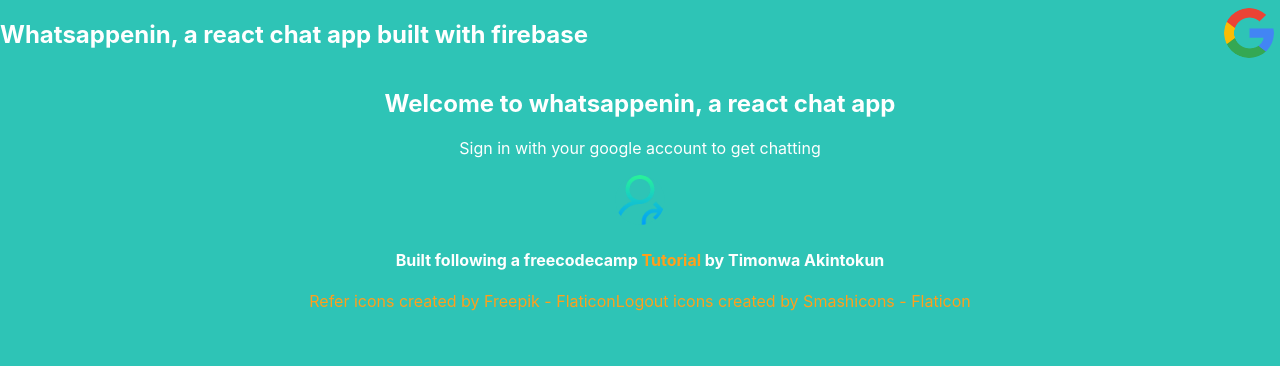
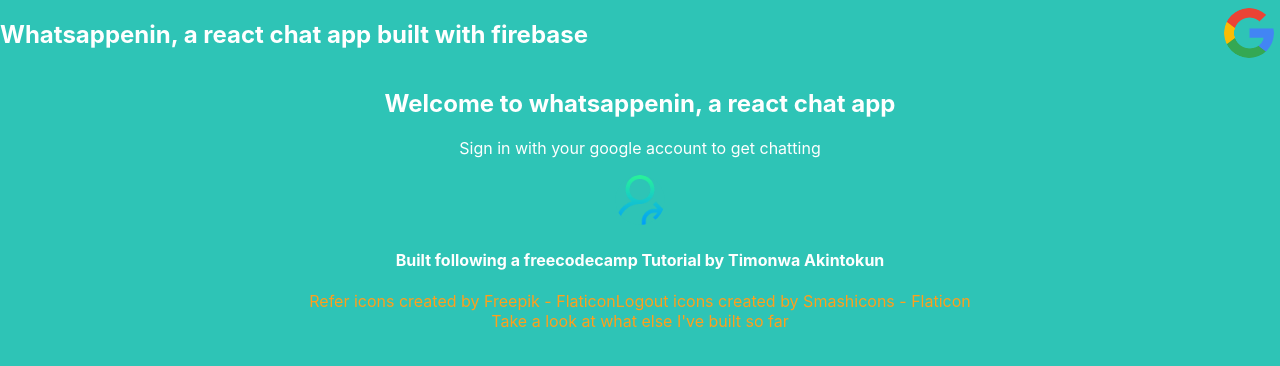
Before and after one commit to innes-ireland/whatsappenin_chat_app_firebase_backend, a React (Create React App) app: page / in a window 1280 px wide. In both pictures the pointer is over the link "Tutorial". Shown: the top 366 px of the page. Built offline with nearby package versions, Linux system fonts and the light colour scheme; no server answers.

Commit message:
link to folio added, styling on footer links

```diff
--- a/src/components/Footer.jsx
+++ b/src/components/Footer.jsx
@@ -6,6 +6,10 @@
             <h4> Built following a freecodecamp <a href="https://www.freecodecamp.org/news/building-a-real-time-chat-app-with-reactjs-and-firebase/"> Tutorial </a> by Timonwa Akintokun</h4>
             <a href="https://www.flaticon.com/free-icons/refer" title="refer icons">Refer icons created by Freepik - Flaticon</a>
             <a href="https://www.flaticon.com/free-icons/logout" title="logout icons">Logout icons created by Smashicons - Flaticon</a>
+            <div className="myPortfolio">
+                <a href="https://linktr.ee/innesireland"> Take a look at what else I've built so far</a>
+            </div>
         </div>
+
     )
 }
--- a/src/stylesheets/footerStyleSheet.css
+++ b/src/stylesheets/footerStyleSheet.css
@@ -9,3 +9,8 @@
     text-decoration: none;
     color: #FF9F1C;
 }
+
+a:hover {
+    text-decoration: none;
+    color: white;
+}
```
